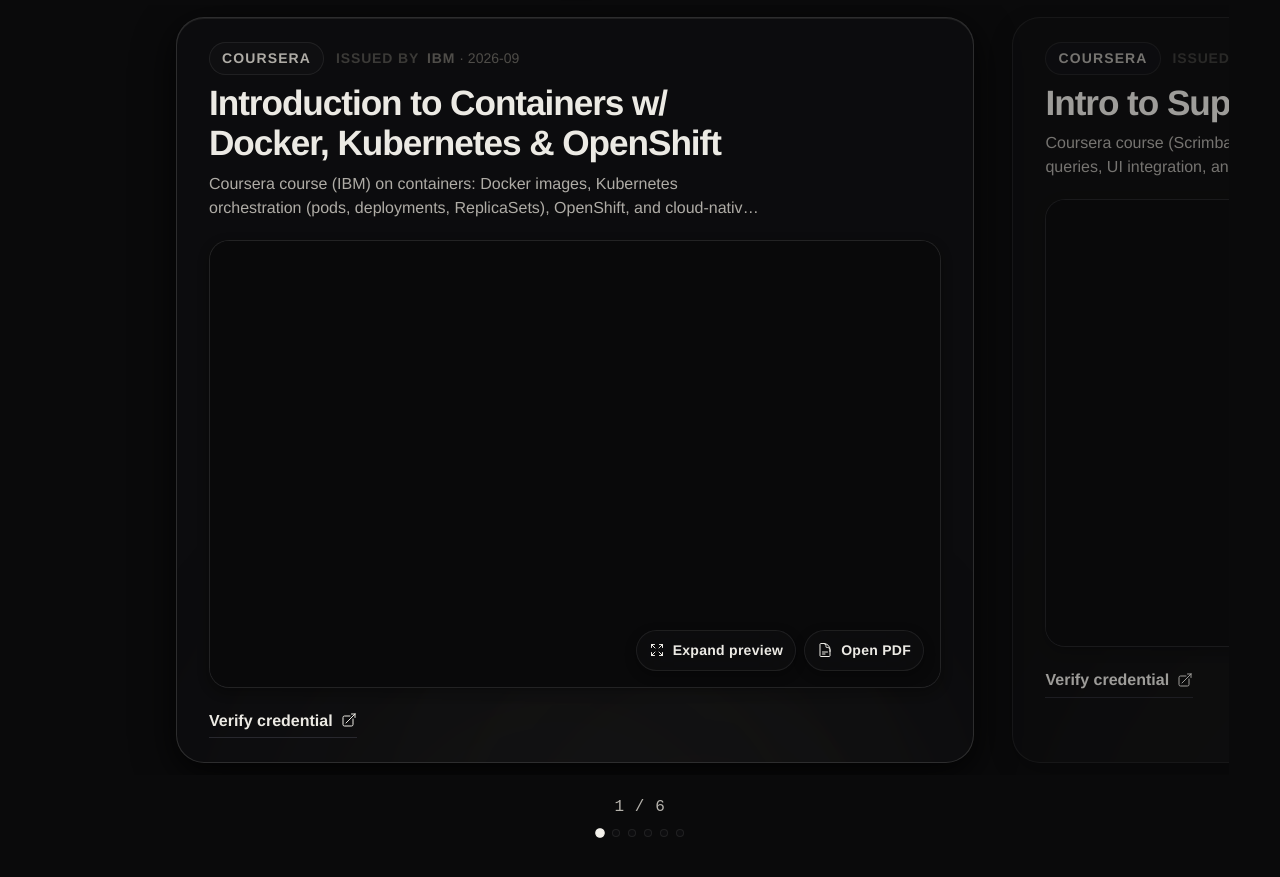
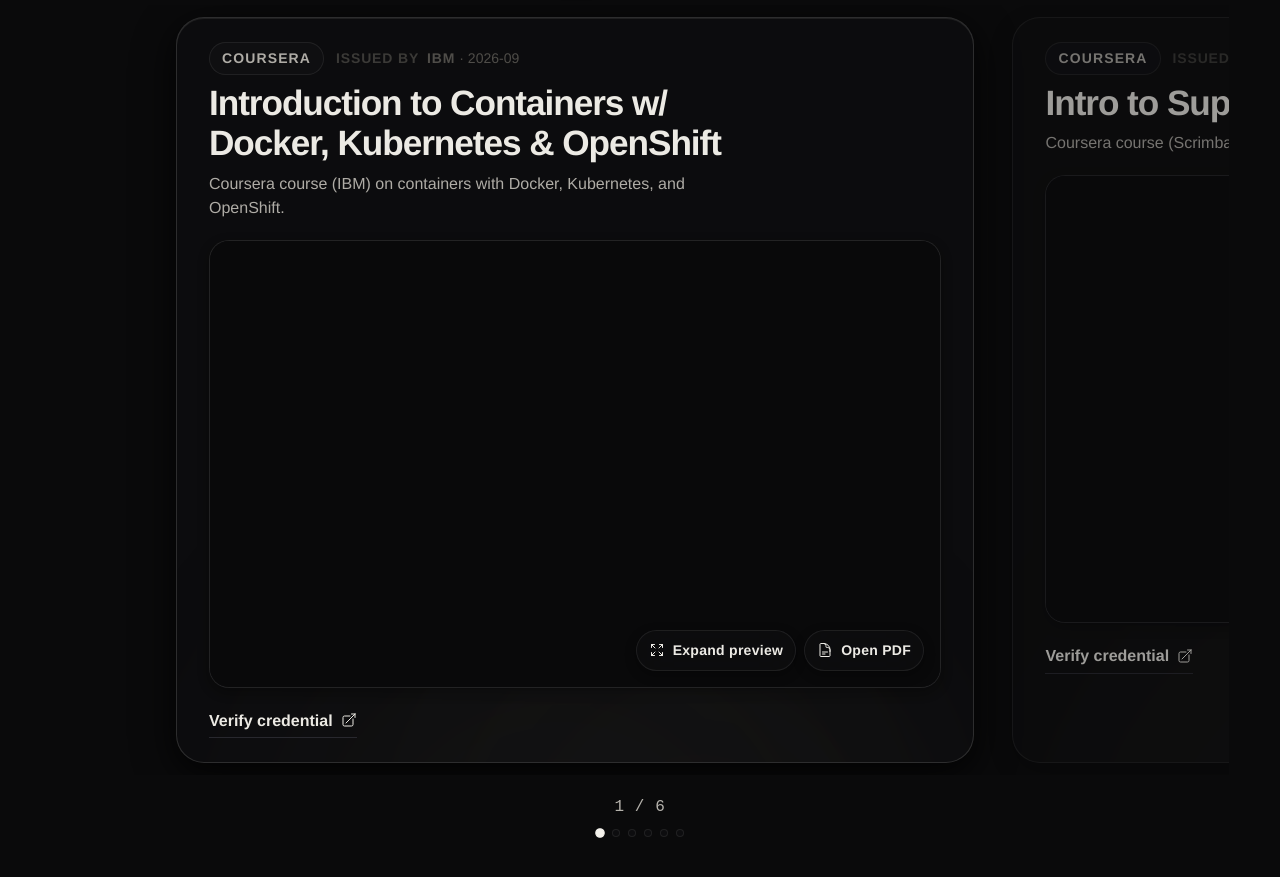
Before and after one commit to julianmeoficial/portfoliojme, a Next.js app: page / in a window 1280 px wide. Shown: the part 4940-5817 px from the top of the page. Built offline with nearby package versions, Linux system fonts and the light colour scheme; a web font is replaced by a local one.

Commit message:
fix: show full brief certificate descriptions without ellipsis (#5)
Remove the two-line CSS clamp that truncated slide blurbs mid-sentence,
and shorten ES/EN copy so each description reads complete.

Co-authored-by: Cursor <cursoragent@cursor.com>

```diff
--- a/src/components/sections/Certificates/Certificates.module.css
+++ b/src/components/sections/Certificates/Certificates.module.css
@@ -363,10 +363,6 @@
     line-height: 1.5;
     color: var(--color-text-secondary);
     max-width: 62ch;
-    display: -webkit-box;
-    -webkit-line-clamp: 2;
-    -webkit-box-orient: vertical;
-    overflow: hidden;
 }
 
 .courseCount {
@@ -605,10 +601,6 @@
         aspect-ratio: 1.414 / 1;
         max-height: min(56vh, 38rem);
     }
-
-    .description {
-        -webkit-line-clamp: 2;
-    }
 }
 
 @media (max-width: 640px) {
--- a/src/data/certificates.ts
+++ b/src/data/certificates.ts
@@ -130,8 +130,8 @@ const certificatesRaw: Certificate[] = [
         verificationUrl: 'https://coursera.org/verify/specialization/VW7VGZE1310G',
         issuedAt: '2026-07',
         description: {
-            es: 'Especialización de Coursera (UC Irvine) sobre gramática inglesa básica: formas de palabras, tiempos verbales y formación de preguntas.',
-            en: 'Coursera specialization (UC Irvine) on beginning English grammar: word forms, verb tenses, and question formation.',
+            es: 'Especialización de Coursera (UC Irvine) sobre gramática inglesa básica.',
+            en: 'Coursera specialization (UC Irvine) on beginning English grammar.',
         },
         courseCount: 3,
     },
@@ -145,8 +145,8 @@ const certificatesRaw: Certificate[] = [
         verificationUrl: 'https://coursera.org/verify/specialization/B3MB63MK1JVW',
         issuedAt: '2026-02',
         description: {
-            es: 'Especialización de Coursera (University at Buffalo) sobre la industria energética: sistemas eléctricos, gas natural, seguridad en utilities y el impacto de las renovables en la Smart Grid.',
-            en: 'Coursera specialization (University at Buffalo) on the energy industry: electric power systems, natural gas, utility safety, and the impact of renewables on the Smart Grid.',
+            es: 'Especialización de Coursera (University at Buffalo) sobre energía, utilities y Smart Grid.',
+            en: 'Coursera specialization (University at Buffalo) on energy systems, utilities, and the Smart Grid.',
         },
         courseCount: 4,
     },
@@ -160,8 +160,8 @@ const certificatesRaw: Certificate[] = [
         verificationUrl: 'https://coursera.org/share/e7eb86a09eea0956f717fb7d741df040',
         issuedAt: '2026-08',
         description: {
-            es: 'Curso de Coursera (Scrimba) sobre Supabase: creación de proyectos y tablas, consultas SQL, integración en la UI y suscripciones en tiempo real para mantener los datos sincronizados.',
-            en: 'Coursera course (Scrimba) on Supabase: project and table setup, SQL queries, UI integration, and real-time subscriptions to keep app data in sync.',
+            es: 'Curso de Coursera (Scrimba) sobre Supabase, SQL e integración en tiempo real.',
+            en: 'Coursera course (Scrimba) on Supabase, SQL, and real-time UI integration.',
         },
     },
     {
@@ -174,8 +174,8 @@ const certificatesRaw: Certificate[] = [
         verificationUrl: 'https://coursera.org/verify/YF1GYHBZAI8T',
         issuedAt: '2026-07',
         description: {
-            es: 'Curso de Coursera (Microsoft) sobre fundamentos de UI/UX: diseño centrado en las personas, roles en un equipo de UX, design thinking y el inicio de un portafolio de casos.',
-            en: 'Coursera course (Microsoft) on UI/UX fundamentals: human-centered design, UX team roles, design thinking, and starting a case-study portfolio.',
+            es: 'Curso de Coursera (Microsoft) sobre fundamentos de UI/UX y design thinking.',
+            en: 'Coursera course (Microsoft) on UI/UX fundamentals and design thinking.',
         },
     },
     {
@@ -188,8 +188,8 @@ const certificatesRaw: Certificate[] = [
         verificationUrl: 'https://coursera.org/verify/QU11RZ60ZJ0L',
         issuedAt: '2026-07',
         description: {
-            es: 'Curso de Coursera (Microsoft) sobre diseño de experiencia de usuario: investigación y necesidades, ideación con design thinking, storyboards, flujos de usuario, journey maps y arquitectura de información.',
-            en: 'Coursera course (Microsoft) on user experience design: research and user needs, design-thinking ideation, storyboards, user flows, journey maps, and information architecture.',
+            es: 'Curso de Coursera (Microsoft) sobre investigación UX, flujos de usuario y arquitectura de información.',
+            en: 'Coursera course (Microsoft) on UX research, user flows, and information architecture.',
         },
     },
     {
@@ -202,8 +202,8 @@ const certificatesRaw: Certificate[] = [
         verificationUrl: 'https://coursera.org/verify/JN2TBQUJXP2C',
         issuedAt: '2026-09',
         description: {
-            es: 'Curso de Coursera (IBM) sobre contenedores: imágenes Docker, orquestación con Kubernetes (pods, deployments, ReplicaSets), OpenShift y despliegue cloud-native.',
-            en: 'Coursera course (IBM) on containers: Docker images, Kubernetes orchestration (pods, deployments, ReplicaSets), OpenShift, and cloud-native deployment.',
+            es: 'Curso de Coursera (IBM) sobre contenedores con Docker, Kubernetes y OpenShift.',
+            en: 'Coursera course (IBM) on containers with Docker, Kubernetes, and OpenShift.',
         },
     },
 ];
```
Also changed, not shown: 1 other file (tests, documents, lock files or other folders).
